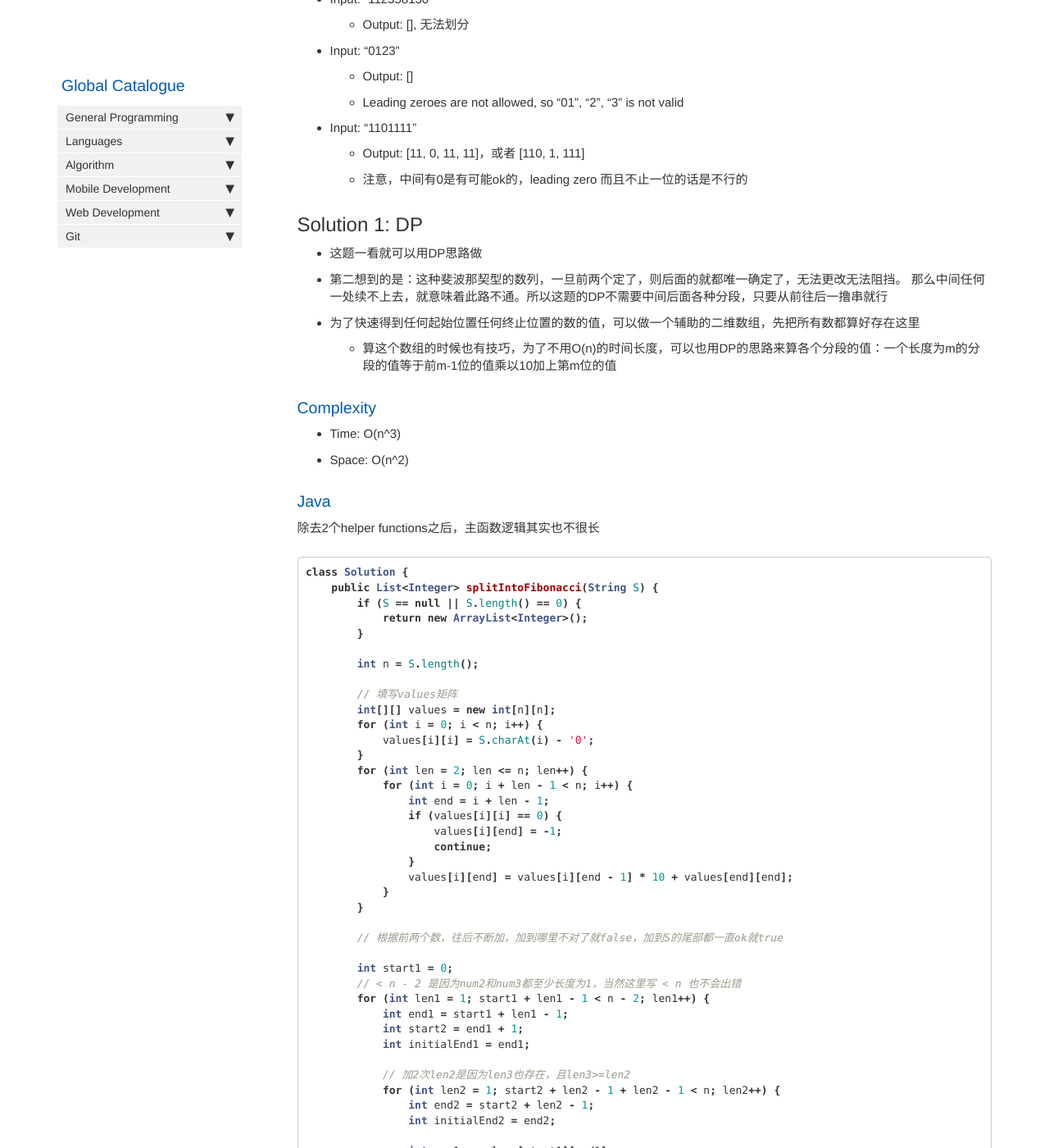
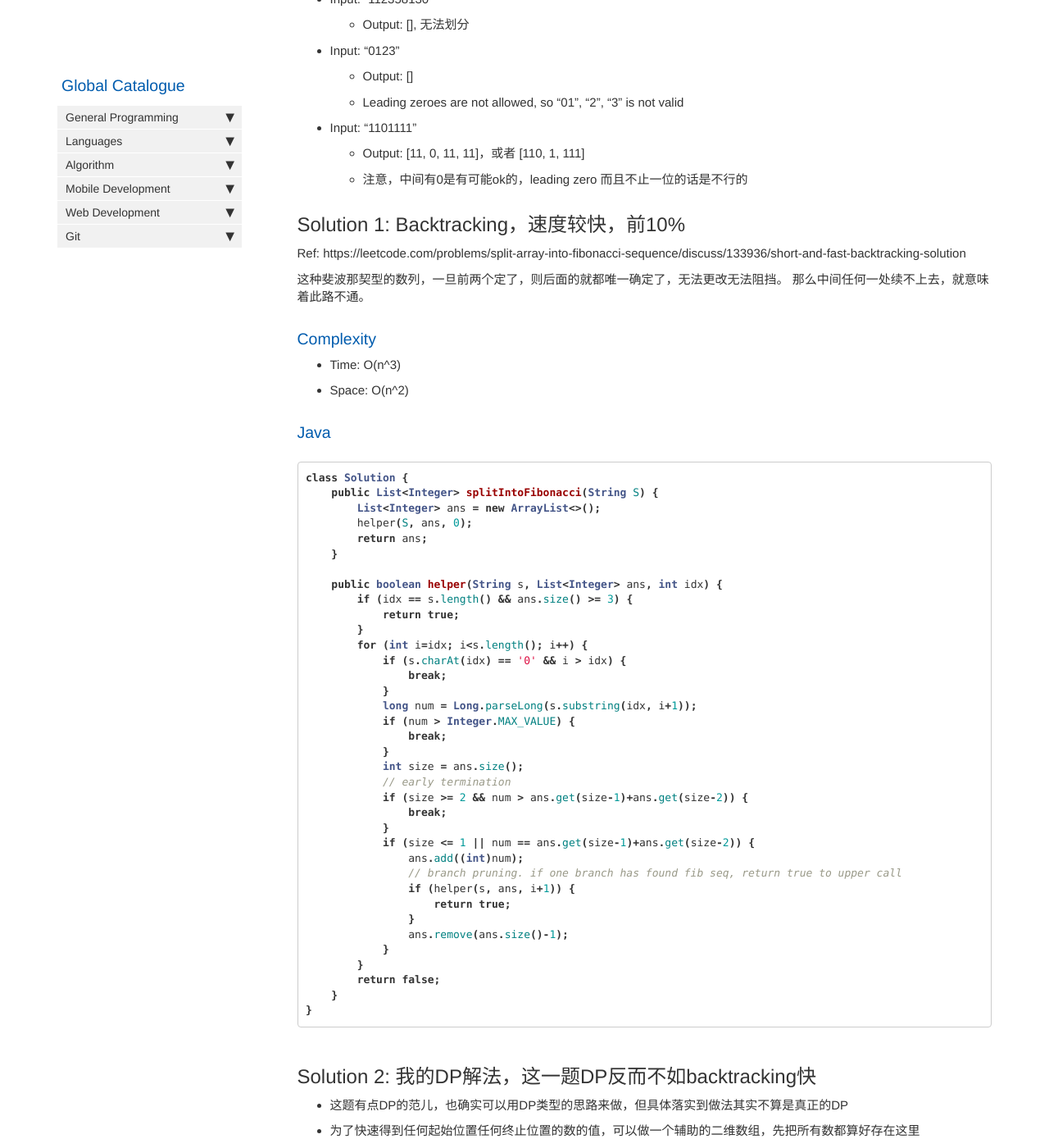
Before and after one commit to HungryOrc/hungryorc.github.io, a Jekyll site: the page built from pages/algorithm/algorithm_split_string_into_fibonacci_sequence.md, in a window 1280 px wide and 1400 px high, scrolled down 737 px. Shown: the whole window at 82% size. Built offline with Jekyll 4.4.1, drawn with Linux system fonts in a browser that asks for light colours; nearby versions of some CDN libraries; comment, search, counter and statistics services are not loaded; some of the changed text lies outside the part shown.

Commit message:
Update algorithm_split_string_into_fibonacci_sequence.md

````diff
--- a/pages/algorithm/algorithm_split_string_into_fibonacci_sequence.md
+++ b/pages/algorithm/algorithm_split_string_into_fibonacci_sequence.md
@@ -38,10 +38,58 @@ Return any Fibonacci-like sequence split from S, or return [] if it cannot be do
   * Output: [11, 0, 11, 11]，或者 [110, 1, 111]
   * 注意，中间有0是有可能ok的，leading zero 而且不止一位的话是不行的
 
-## Solution 1: DP
-* 这题一看就可以用DP思路做
-* 第二想到的是：这种斐波那契型的数列，一旦前两个定了，则后面的就都唯一确定了，无法更改无法阻挡。
-那么中间任何一处续不上去，就意味着此路不通。所以这题的DP不需要中间后面各种分段，只要从前往后一撸串就行
+## Solution 1: Backtracking，速度较快，前10%
+Ref: https://leetcode.com/problems/split-array-into-fibonacci-sequence/discuss/133936/short-and-fast-backtracking-solution
+
+这种斐波那契型的数列，一旦前两个定了，则后面的就都唯一确定了，无法更改无法阻挡。
+那么中间任何一处续不上去，就意味着此路不通。
+
+### Complexity
+* Time: O(n^3)
+* Space: O(n^2)
+
+### Java
+```java
+class Solution {
+    public List<Integer> splitIntoFibonacci(String S) {
+        List<Integer> ans = new ArrayList<>();
+        helper(S, ans, 0);
+        return ans;
+    }
+
+    public boolean helper(String s, List<Integer> ans, int idx) {
+        if (idx == s.length() && ans.size() >= 3) {
+            return true;
+        }
+        for (int i=idx; i<s.length(); i++) {
+            if (s.charAt(idx) == '0' && i > idx) {
+                break;
+            }
+            long num = Long.parseLong(s.substring(idx, i+1));
+            if (num > Integer.MAX_VALUE) {
+                break;
+            }
+            int size = ans.size();
+            // early termination
+            if (size >= 2 && num > ans.get(size-1)+ans.get(size-2)) {
+                break;
+            }
+            if (size <= 1 || num == ans.get(size-1)+ans.get(size-2)) {
+                ans.add((int)num);
+                // branch pruning. if one branch has found fib seq, return true to upper call
+                if (helper(s, ans, i+1)) {
+                    return true;
+                }
+                ans.remove(ans.size()-1);
+            }
+        }
+        return false;
+    }
+}
+```
+
+## Solution 2: 我的DP解法，这一题DP反而不如backtracking快
+* 这题有点DP的范儿，也确实可以用DP类型的思路来做，但具体落实到做法其实不算是真正的DP
 * 为了快速得到任何起始位置任何终止位置的数的值，可以做一个辅助的二维数组，先把所有数都算好存在这里
   * 算这个数组的时候也有技巧，为了不用O(n)的时间长度，可以也用DP的思路来算各个分段的值：一个长度为m的分段的值等于前m-1位的值乘以10加上第m位的值
 
@@ -162,51 +210,6 @@ class Solution {
 }
 ```
 
-## Solution 2: Backtracking
-Ref: https://leetcode.com/problems/split-array-into-fibonacci-sequence/discuss/133936/short-and-fast-backtracking-solution
-
-### Complexity
-* Time: O(n^3)
-* Space: O(n^2)
-
-### Java
-```java
-public List<Integer> splitIntoFibonacci(String S) {
-    List<Integer> ans = new ArrayList<>();
-    helper(S, ans, 0);
-    return ans;
-}
-
-public boolean helper(String s, List<Integer> ans, int idx) {
-    if (idx == s.length() && ans.size() >= 3) {
-        return true;
-    }
-    for (int i=idx; i<s.length(); i++) {
-        if (s.charAt(idx) == '0' && i > idx) {
-            break;
-        }
-        long num = Long.parseLong(s.substring(idx, i+1));
-        if (num > Integer.MAX_VALUE) {
-            break;
-        }
-        int size = ans.size();
-        // early termination
-        if (size >= 2 && num > ans.get(size-1)+ans.get(size-2)) {
-            break;
-        }
-        if (size <= 1 || num == ans.get(size-1)+ans.get(size-2)) {
-            ans.add((int)num);
-            // branch pruning. if one branch has found fib seq, return true to upper call
-            if (helper(s, ans, i+1)) {
-                return true;
-            }
-            ans.remove(ans.size()-1);
-        }
-    }
-    return false;
-}
-```
-
 ## Reference
 * [Split Array into Fibonacci Sequence [LeetCode]](https://leetcode.com/problems/split-array-into-fibonacci-sequence/description/)
 
````
